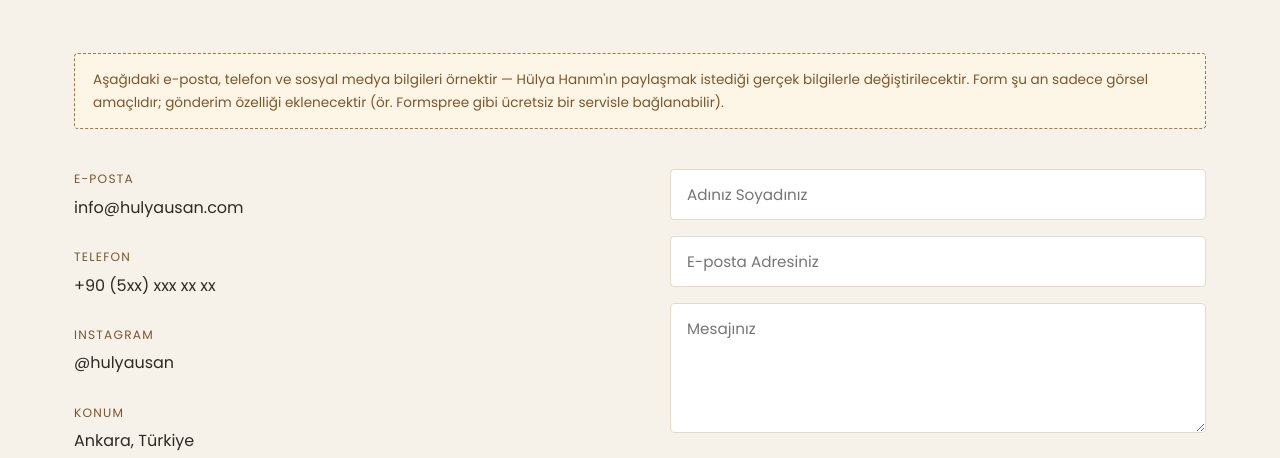
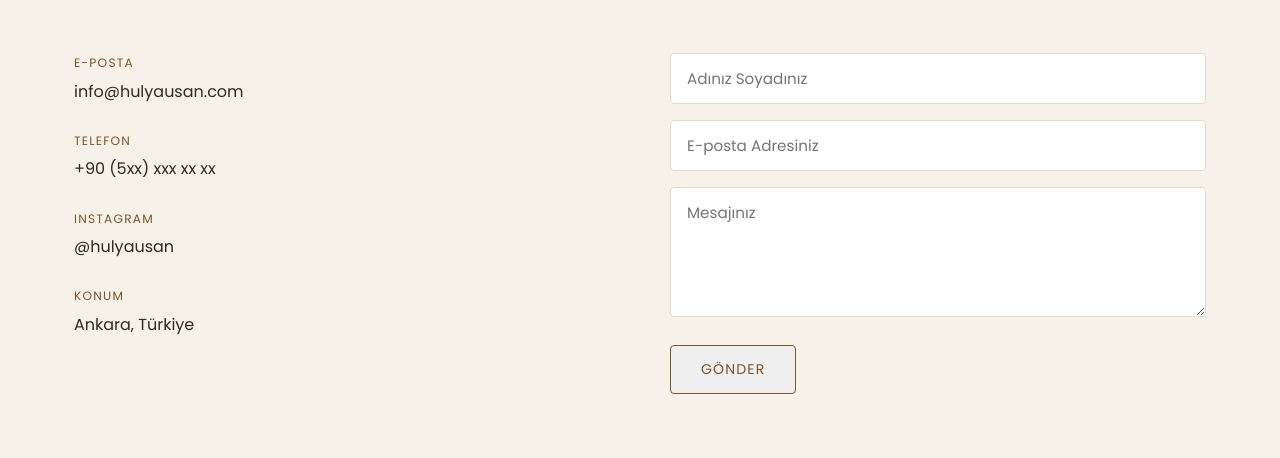
Before and after one commit to SudeUsan/hulyausan-website, a plain HTML site: page iletisim.html in a window 1280 px wide. Shown: the part 304-762 px from the top of the page. Drawn offline with nearby package versions, Linux system fonts and the light colour scheme.

Commit message:
İletişim sayfasındaki geliştirici notunu kaldır
Co-Authored-By: Claude Sonnet 5 <noreply@anthropic.com>

```diff
--- a/iletisim.html
+++ b/iletisim.html
@@ -32,13 +32,6 @@
       <span class="eyebrow">Bize Ulaşın</span>
       <h1>İletişim</h1>
       <p>Sipariş, sergi davetleri veya işbirliği teklifleri için iletişime geçebilirsiniz.</p>
-    </div>
-
-    <div class="note">
-      Aşağıdaki e-posta, telefon ve sosyal medya bilgileri örnektir —
-      Hülya Hanım'ın paylaşmak istediği gerçek bilgilerle değiştirilecektir.
-      Form şu an sadece görsel amaçlıdır; gönderim özelliği eklenecektir
-      (ör. Formspree gibi ücretsiz bir servisle bağlanabilir).
     </div>
 
     <div class="contact-layout reveal-group">
```
